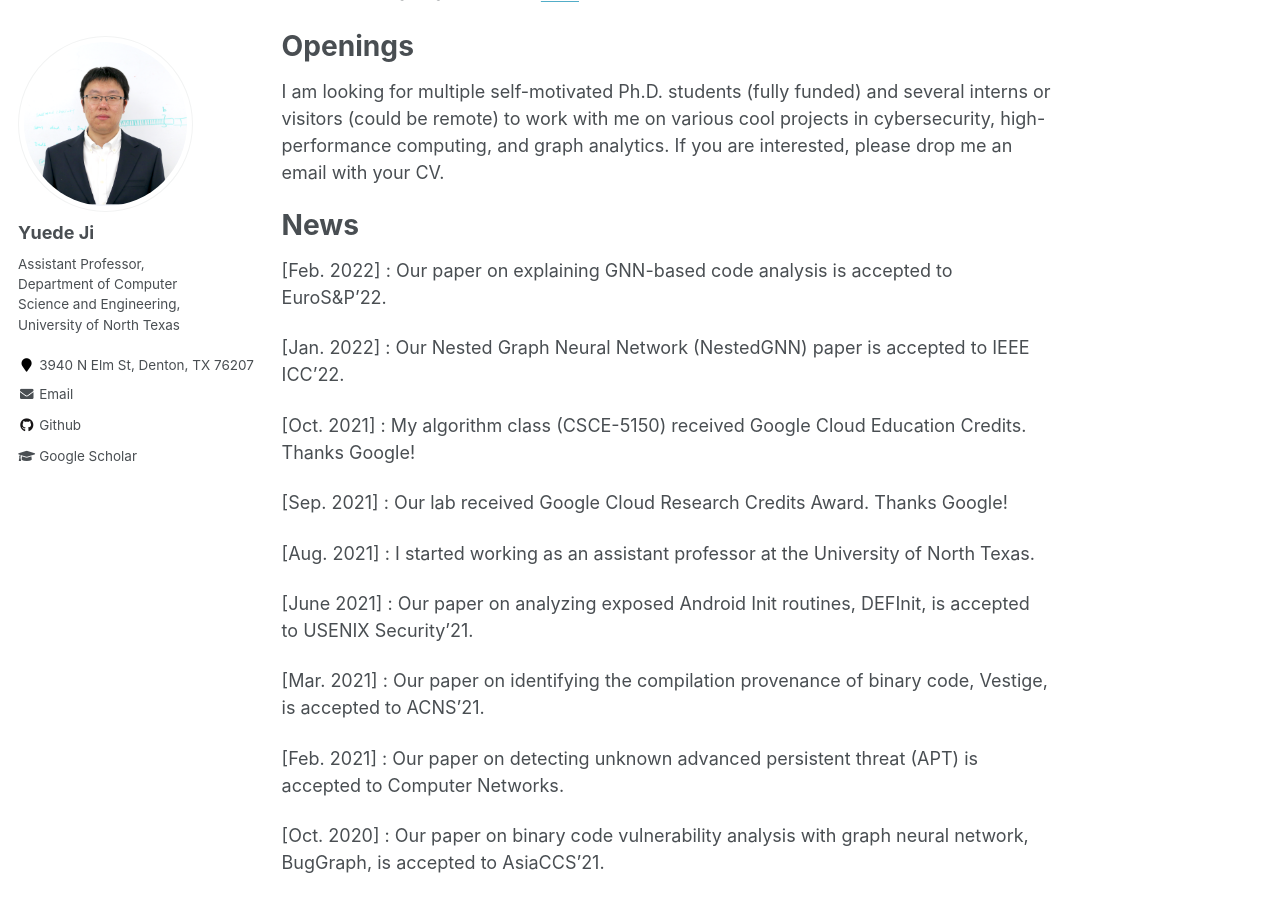
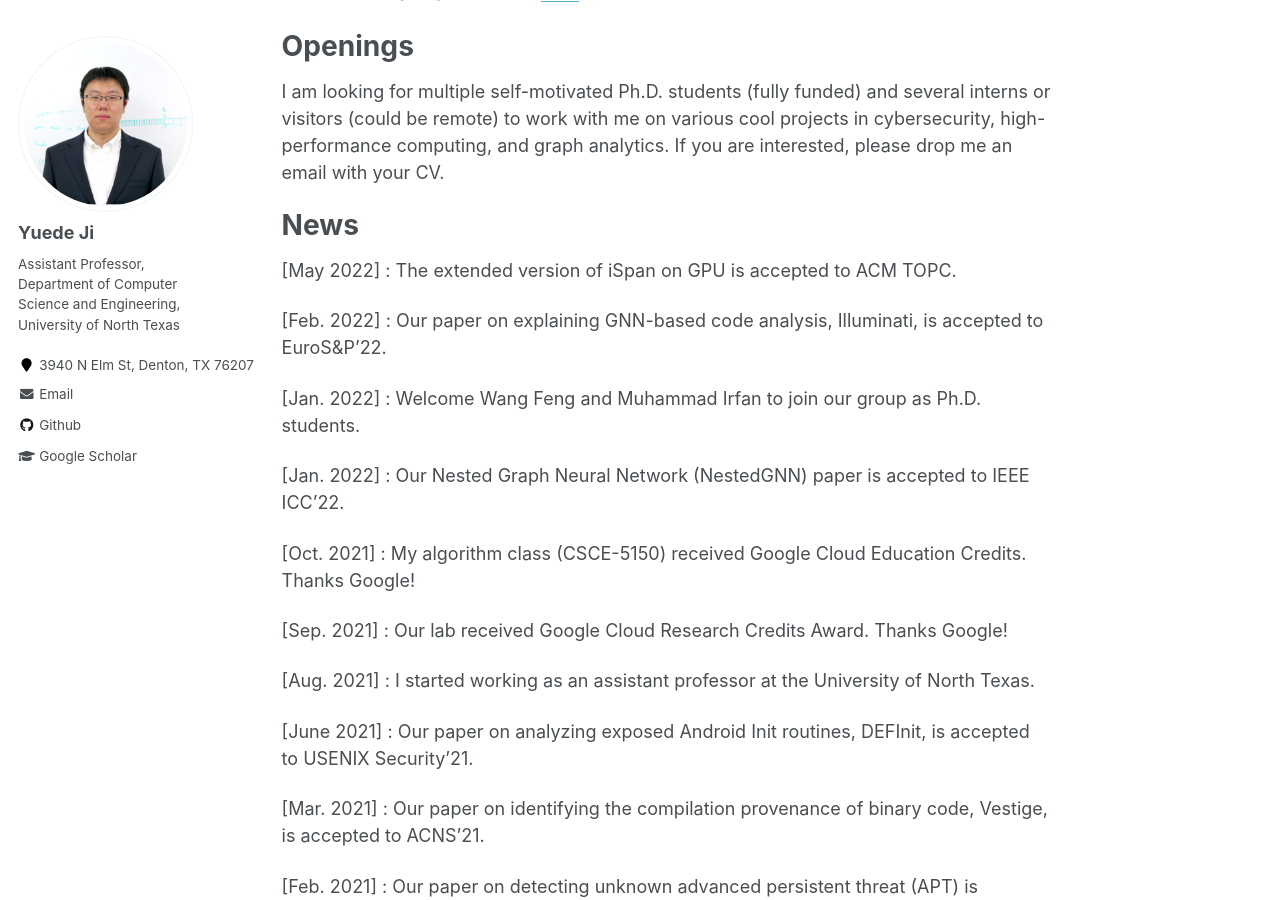
Before and after one commit to yuede/yuede.github.io, a Jekyll site: the page built from _pages/about.md, in a window 1280 px wide and 900 px high, scrolled down 528 px. Built offline with Jekyll 4.4.1, drawn with Linux system fonts in a browser that asks for light colours.

Commit message:
add iSpan [TOPC]

```diff
--- a/_pages/about.md
+++ b/_pages/about.md
@@ -19,7 +19,12 @@ I am looking for multiple self-motivated Ph.D. students (fully funded) and sever
 
 News
 ======
-[Feb. 2022] : Our paper on explaining GNN-based code analysis is accepted to EuroS&P'22.
+
+[May 2022] : The extended version of iSpan on GPU is accepted to ACM TOPC.
+
+[Feb. 2022] : Our paper on explaining GNN-based code analysis, Illuminati, is accepted to EuroS&P'22.
+
+[Jan. 2022] : Welcome Wang Feng and Muhammad Irfan to join our group as Ph.D. students.
 
 [Jan. 2022] : Our Nested Graph Neural Network (NestedGNN) paper is accepted to IEEE ICC'22.
 
```
Also changed, not shown: _pages/publications.md (+2 -0 lines), _pages/publications_full.md (+2 -0 lines).
